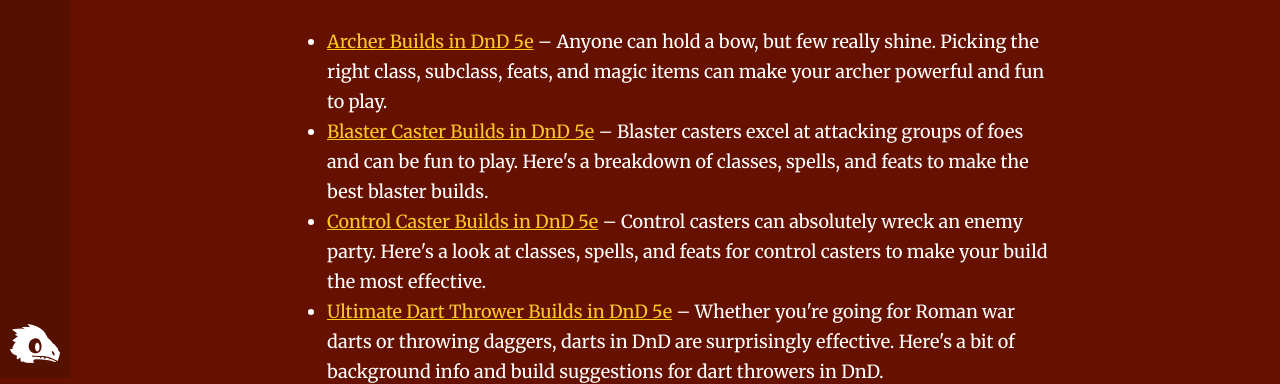
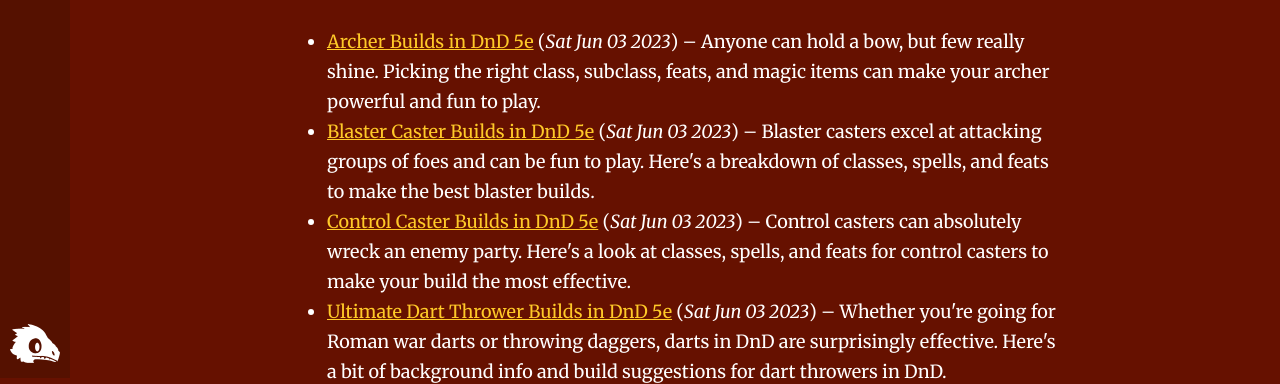
Before and after one commit to brandongregory/dndhelp, an Eleventy site: page src/author-pages.liquid in a window 1280 px wide. Shown: the part 422-806 px from the top of the page. Built offline with nearby package versions, Linux system fonts and the light colour scheme; Eleventy itself is replaced by a stand-in of ours; files that its build step writes are made by us from their sources.

Commit message:
Added date to author page listings

```diff
--- a/src/_layouts/author.njk
+++ b/src/_layouts/author.njk
@@ -25,7 +25,7 @@
         {%- for post in pages -%}
         {% if post.data.author == author.name %}
         <li>
-            <a href="{{ post.url }}">{{ post.data.meta_title }}</a> &ndash; {{ post.data.meta_description }}
+            <a href="{{ post.url }}">{{ post.data.meta_title }}</a> (<i>{{ post.date.toDateString() }}</i>) &ndash; {{ post.data.meta_description }}
         </li>
         {% endif %}
         {%- endfor -%}
```
